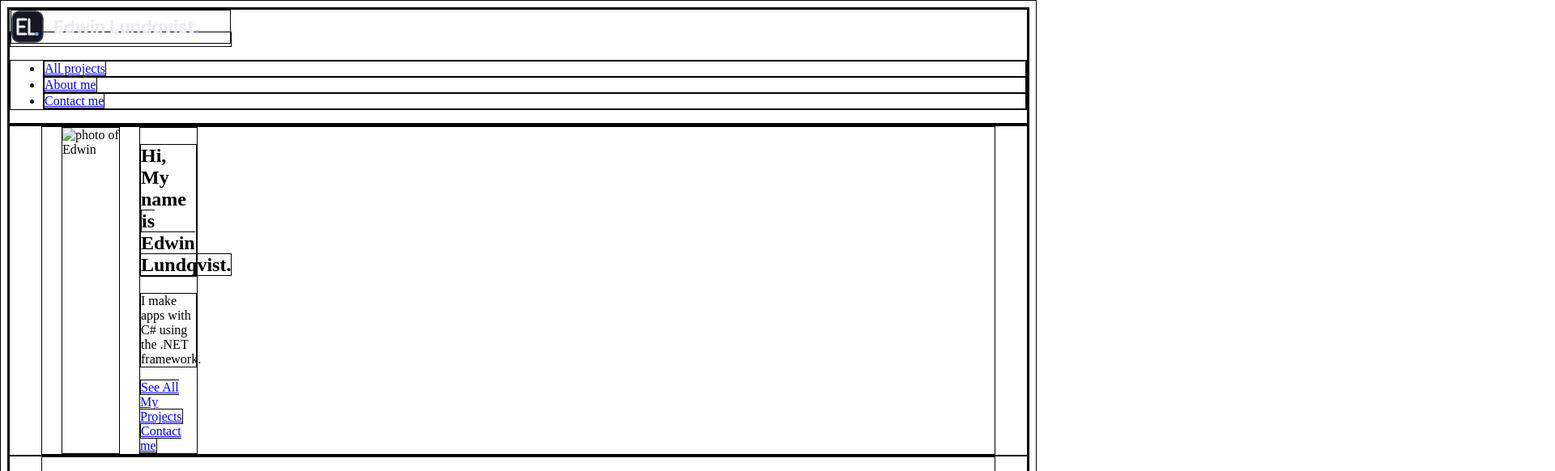
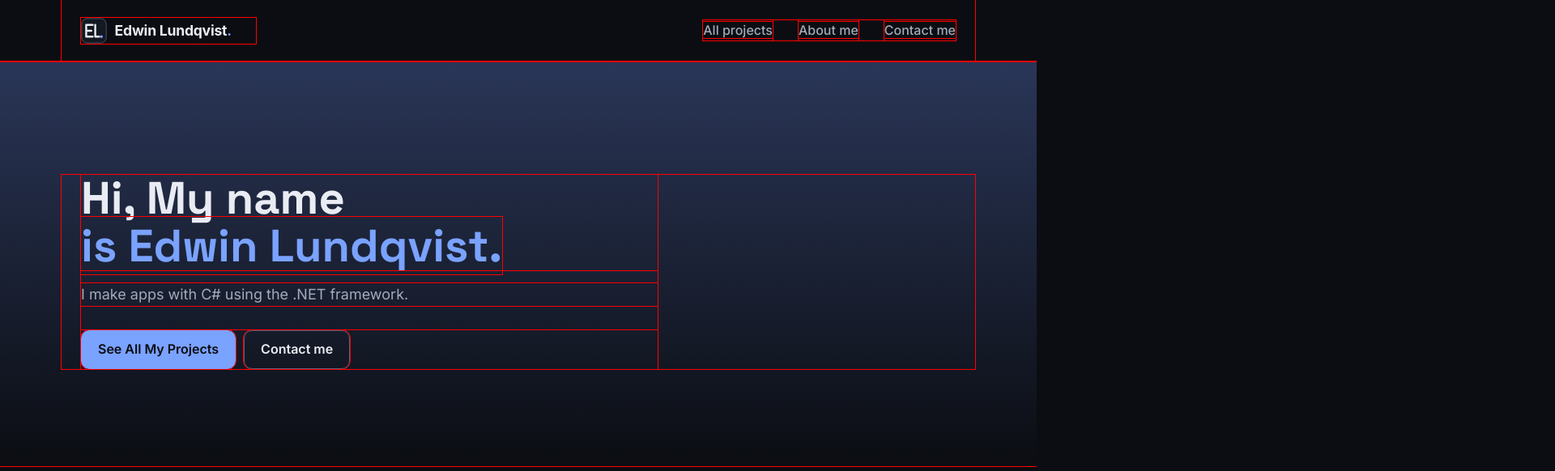
Before and after one commit to EdwinLundqvist1/My-personal-website, a plain HTML site: page index.html in a window 1280 px wide. Shown: the top 582 px of the page at 81% size, 1920 px wide, since content can reach past the window. Drawn offline with Linux system fonts and the light colour scheme.

Commit message:
Hero section complete

```diff
--- a/index.html
+++ b/index.html
@@ -10,7 +10,7 @@
 <body>
 
   <header>
-    <nav>
+    <nav class="container">
       <a href="index.html" class="logo-link">
       <img src="Images/logo.svg" alt="Edwin Lundqvist - home" class="logo">
       </a>
@@ -25,12 +25,14 @@
   <main>
     <section class="hero">
         <div class="container grid">
-            <img src="Images/edwin.jpg" alt="photo of Edwin" class="hero-portrait">
             <div class="hero-text">
                 <h1>Hi, My name<br><span class="accent"> is Edwin Lundqvist.</span></h1>
                 <p>I make apps with C# using the .NET framework.</p>
-                <a href="projects.html" class="button">See All My Projects</a>
-                <a href="contact.html" class="button">Contact me</a>
+                <div class="hero-actions">
+                  <a href="projects.html" class="button">See All My Projects</a>
+                  <a href="contact.html" class="button button-secondary">Contact me</a>
+                </div>
+
             </div>
         </div>
     </section>
--- a/style.css
+++ b/style.css
@@ -27,9 +27,164 @@
   --max-width: 1160px;
 }
 
-*
+
+/* Elements only selectors*/
+*,
+*::before,
+*::after
 {
-    border: solid 1px black;
+    outline: 1px solid red;
+    box-sizing: border-box;
+}
+
+body
+{
+    margin: 0;
+    background: var(--bg);
+    color: var(--text);
+    font-family: var(--font-body);
+    line-height: 1.6;
+}
+
+header
+{
+    border-bottom: 1px solid var(--divider);
+}
+
+
+h1
+{
+    font-family: var(--font-heading);
+    font-size: 56px;
+    line-height: 1.05;
+    margin: 0 0 16px;
+}
+
+img
+{
+    max-width: 100%;
+    display: block;
+}
+
+
+
+nav
+{
+    display: flex;
+    justify-content: space-between;
+    align-items: center;
+    height: 75px;
+}
+
+nav ul
+{
+    display: flex;
+    gap: 32px;
+    list-style: none;
+    margin:0;
+    padding:0;
+}
+
+nav a
+{
+    color: var(--text-muted);
+    text-decoration: none;
+    font-weight: 500;
+    transition: color 0.2s;
+}
+
+nav a:hover, nav a[aria-current="page"]
+{
+    color: var(--text);
+}
+
+nav a:focus-visible
+{
+    outline: 2px solid var(--accent);
+    outline-offset: 4px;
+    border-radius: 4px;
+}
+
+/* Classes only */
+
+.logo
+{
+    display: block;
+    height: 32px;
+    width:auto;
+}
+
+.logo-link
+{
+    display: block;
+}
+
+.hero
+{
+    background: linear-gradient(to bottom, var(--hero-top),var(--bg));
+    padding: 140px 0 120px;
+}
+
+.hero-text
+{
+    grid-column: 1 / span 8;
+}
+
+.hero-text p
+{
+    font-size: 18px;
+    color: var(--text-muted);
+    margin: 0 0 30px;
+}
+
+.accent
+{
+    color: var(--accent);
+}
+
+.hero-actions
+{
+    display:flex;
+    flex-wrap: wrap;
+    gap: 10px;
+}
+
+.button
+{
+    display: inline-block;
+    padding: 10px 20px;
+    border: 1px solid var(--accent);
+    border-radius: var(--radius-small);
+    background: var(--accent);
+    color: var(--bg);
+    font-weight: 600;
+    text-decoration: none;
+    transition: background 0.2s, border-color 0.2s;
+}
+
+.button:hover
+{
+    background: var(--text);
+    border-color: var(--text);
+}
+
+.button-secondary
+{
+    background: transparent;
+    color: var(--text);
+    border-color: var(--border-strong);
+}
+
+.button-secondary:hover
+{
+    background:transparent;
+    border-color: var(--text);
+}
+
+.button:focus-visible
+{
+    outline: 2px solid var(--accent);
+    outline-offset: 3px;
 }
 
 .container
```
Also changed, not shown: about.html (+1 -1 lines), contact.html (+1 -1 lines), projects.html (+1 -1 lines).
